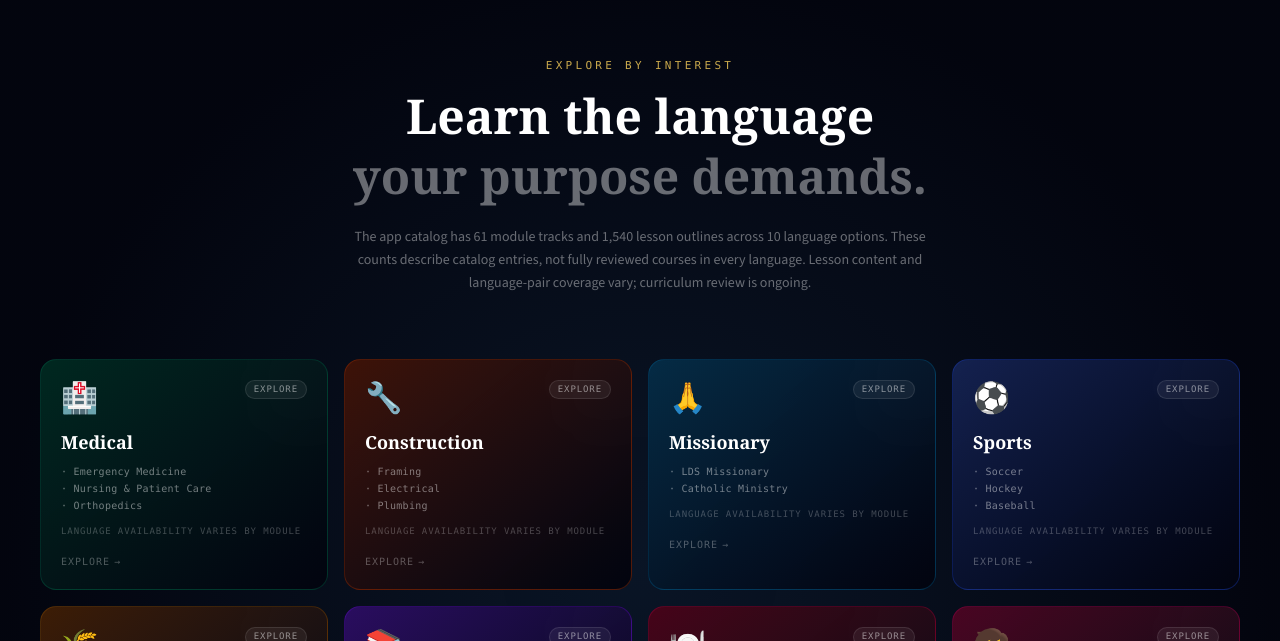
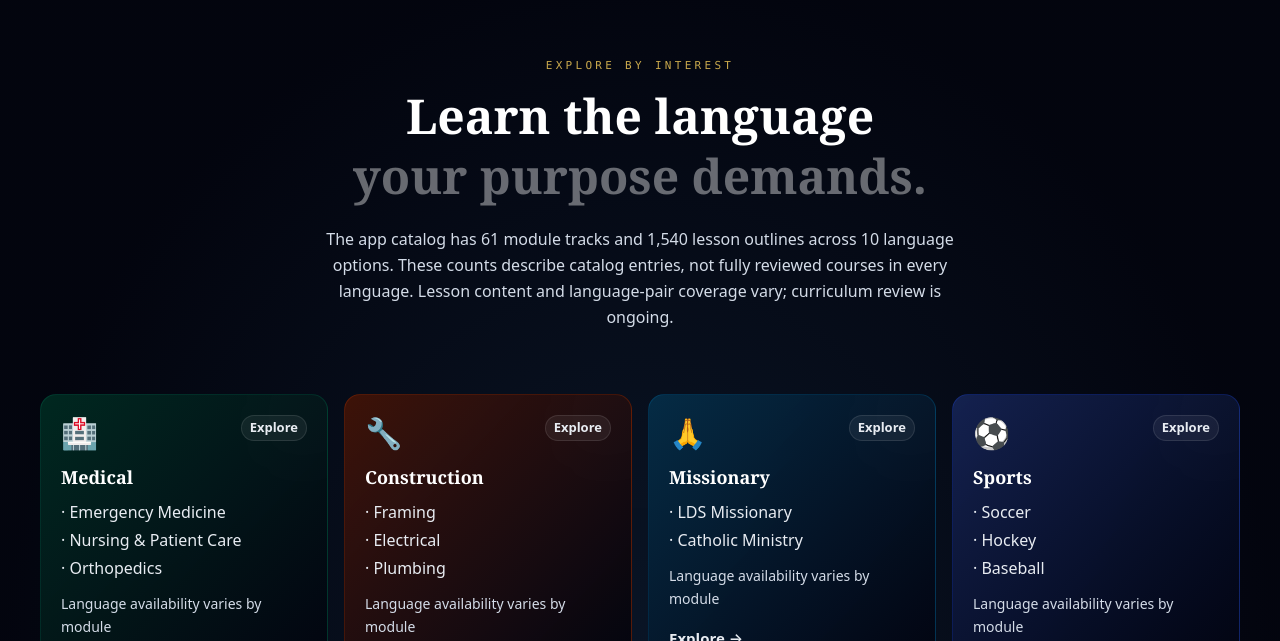
Before and after one commit to adobetoby-maker/language-threshold, a React (Vite) app: page / in a window 1280 px wide. Shown: the part 3539-4180 px from the top of the page. Built offline with nearby package versions, Linux system fonts and the light colour scheme; no server answers; a web font is replaced by a local one; what @heycatch/sdk would draw is missing.

Commit message:
Make module card lesson text larger and easier to read

```diff
--- a/scripts/seo/page-dates.json
+++ b/scripts/seo/page-dates.json
@@ -1,6 +1,6 @@
 {
   "/": {
-    "sha256": "81f338661d8196b0f54ff1eecc4ecc1c633939bda0760feea7655b84f037fb61",
+    "sha256": "e00224caa7c88cfa26dfda3c839dc760217e54931bb6eea9278d2177685efd21",
     "lastmod": "2026-11-02T09:21:06-07:00"
   },
   "/why-learn-with-us": {
--- a/src/pages/Home.tsx
+++ b/src/pages/Home.tsx
@@ -481,7 +481,7 @@ export default function Home() {
         </section>
 
         {/* Category showcase */}
-        <section id="categories" className="relative py-24 px-6 sm:px-10">
+        <section id="categories" className="relative py-24 px-6 sm:px-10" style={{ fontFamily: 'system-ui, -apple-system, BlinkMacSystemFont, "Segoe UI", sans-serif' }}>
           <div className="absolute inset-0 bg-[radial-gradient(ellipse_at_center,_rgba(10,22,40,0.94)_0%,_rgba(2,4,15,0.88)_70%)] pointer-events-none" />
           <div className="relative max-w-7xl mx-auto">
             <motion.div
@@ -494,7 +494,7 @@ export default function Home() {
                 Learn the language<br />
                 <span className="text-white/40">your purpose demands.</span>
               </h2>
-              <p className="mt-5 text-white/40 max-w-xl mx-auto text-sm leading-relaxed">
+              <p className="mt-5 text-[#D4DCE8] max-w-2xl mx-auto text-base leading-relaxed">
                 The app catalog has 61 module tracks and 1,540 lesson outlines across 10 language options. These counts describe catalog entries, not fully reviewed courses in every language. Lesson content and language-pair coverage vary; curriculum review is ongoing.
               </p>
             </motion.div>
@@ -515,21 +515,21 @@ export default function Home() {
                   <div className="relative">
                     <div className="flex items-start justify-between mb-3">
                       <span className="text-3xl">{cat.emoji}</span>
-                      <span className="rounded-full border border-white/10 bg-white/[0.06] px-2 py-0.5 font-mono text-[9px] uppercase tracking-widest text-white/50">
+                      <span className="rounded-full border border-white/10 bg-white/[0.06] px-2 py-0.5 text-[13px] font-semibold tracking-normal text-[#E8ECF2]">
                         Explore
                       </span>
                     </div>
                     <h3 className="font-serif text-lg font-semibold mb-2">{cat.name}</h3>
                     <ul className="space-y-0.5 mb-3">
                       {cat.modules.map((m) => (
-                        <li key={m} className="font-mono text-[10px] text-white/45 tracking-wide">
-                          {m.startsWith('+') ? <span className="text-white/25 italic">{m}</span> : `· ${m}`}
+                        <li key={m} className="text-[16px] font-medium leading-relaxed text-[#E8ECF2] tracking-normal">
+                          {m.startsWith('+') ? <span className="text-[#D4DCE8] italic">{m}</span> : `· ${m}`}
                         </li>
                       ))}
                     </ul>
-                    <p className="font-mono text-[9px] uppercase tracking-widest text-white/25">{cat.languages}</p>
+                    <p className="text-[14px] leading-relaxed tracking-normal text-[#D4DCE8]">{cat.languages}</p>
                   </div>
-                  <div className="mt-4 flex items-center gap-1 font-mono text-[10px] uppercase tracking-widest text-white/30 group-hover:text-white/60 transition-colors">
+                  <div className="mt-4 flex items-center gap-1 text-[15px] font-semibold tracking-normal text-[#E8ECF2] group-hover:text-white transition-colors">
                     <span>Explore</span>
                     <span className="group-hover:translate-x-0.5 transition-transform">→</span>
                   </div>
```
